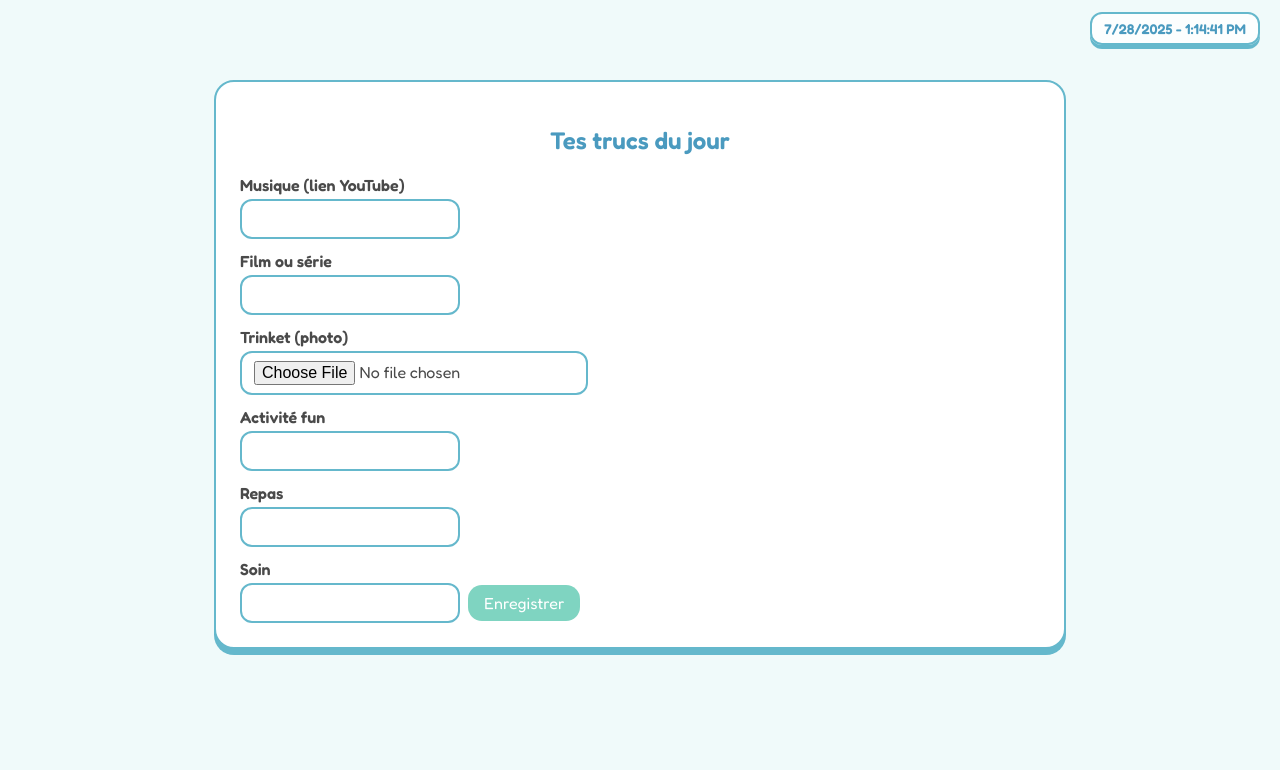
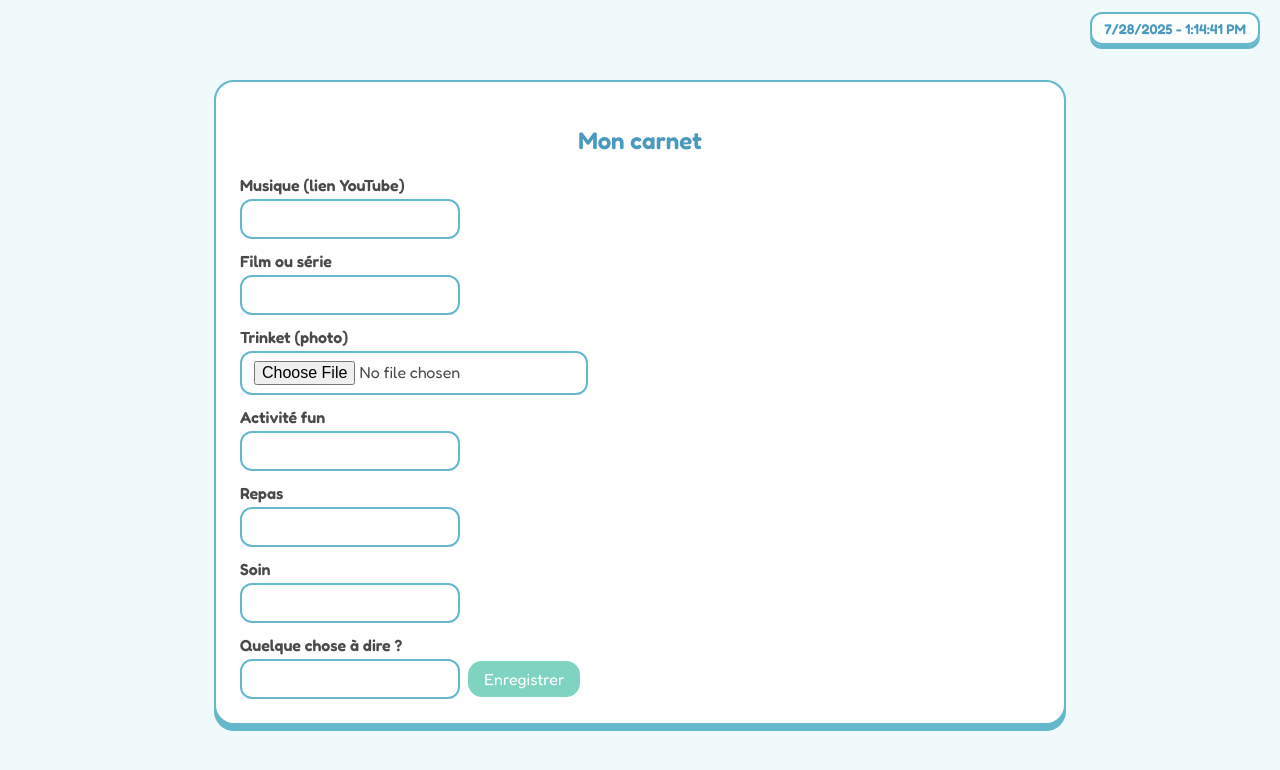
Before and after one commit to elisalenotre/daily-checkin, a React (Create React App) app: page /moment in a window 1280 px wide. Shown: the top 770 px of the page. Built offline with nearby package versions, Linux system fonts and the light colour scheme.

Commit message:
add image

```diff
--- a/src/components/MomentDisplay/MomentDisplay.js
+++ b/src/components/MomentDisplay/MomentDisplay.js
@@ -6,7 +6,7 @@ export default function MomentDisplay({moment, onEdit}) {
 
   return (
     <div className="moment-card">
-      <h3>Trucs du jour</h3>
+      <h3>Mon carnet</h3>
 
       <p><strong>Musique du jour :</strong></p><p><a href={moment.music} target="_blank" rel="noreferrer">Cliques ici pour écouter</a></p>
       <p><strong>Film ou Série :</strong> {moment.movie}</p>
--- a/src/index.css
+++ b/src/index.css
@@ -106,5 +106,5 @@ select {
 }
 
 .image-box img {
-  max-width: 320px;
+  max-width: 620px;
 }
--- a/src/pages/DailyMoment.js
+++ b/src/pages/DailyMoment.js
@@ -8,7 +8,8 @@ export default function DailyMoment() {
     trinket: '',
     activity: '',
     meal: '',
-    care: ''
+    care: '',
+    secret: ''
   });
 
   const [trinketImg, setTrinketImg] = useState('');
@@ -44,7 +45,7 @@ export default function DailyMoment() {
 
   return (
     <div className="card">
-      <h2>Tes trucs du jour</h2>
+      <h2>Mon carnet</h2>
 
       <label>Musique (lien YouTube)</label>
       <input name="music" value={moment.music} onChange={handleChange} />
@@ -64,6 +65,9 @@ export default function DailyMoment() {
       <label>Soin</label>
       <input name="care" value={moment.care} onChange={handleChange} />
 
+      <label>Quelque chose à dire ?</label>
+      <input name="secret" value={moment.secret} onChange={handleChange} />
+
       <button onClick={handleSave}>Enregistrer</button>
     </div>
   );
--- a/src/pages/Summary.js
+++ b/src/pages/Summary.js
@@ -60,7 +60,7 @@ const addNewBonus = () => {
         <img src={chambreImage} alt="Chambre pixel" />
       </div>
 
-        <h2>Ta journée :</h2>
+        <h2>Ma journée :</h2>
 
         <h3>Rendez-vous :</h3>
         {data.meetings.map((m, i) => (
```
